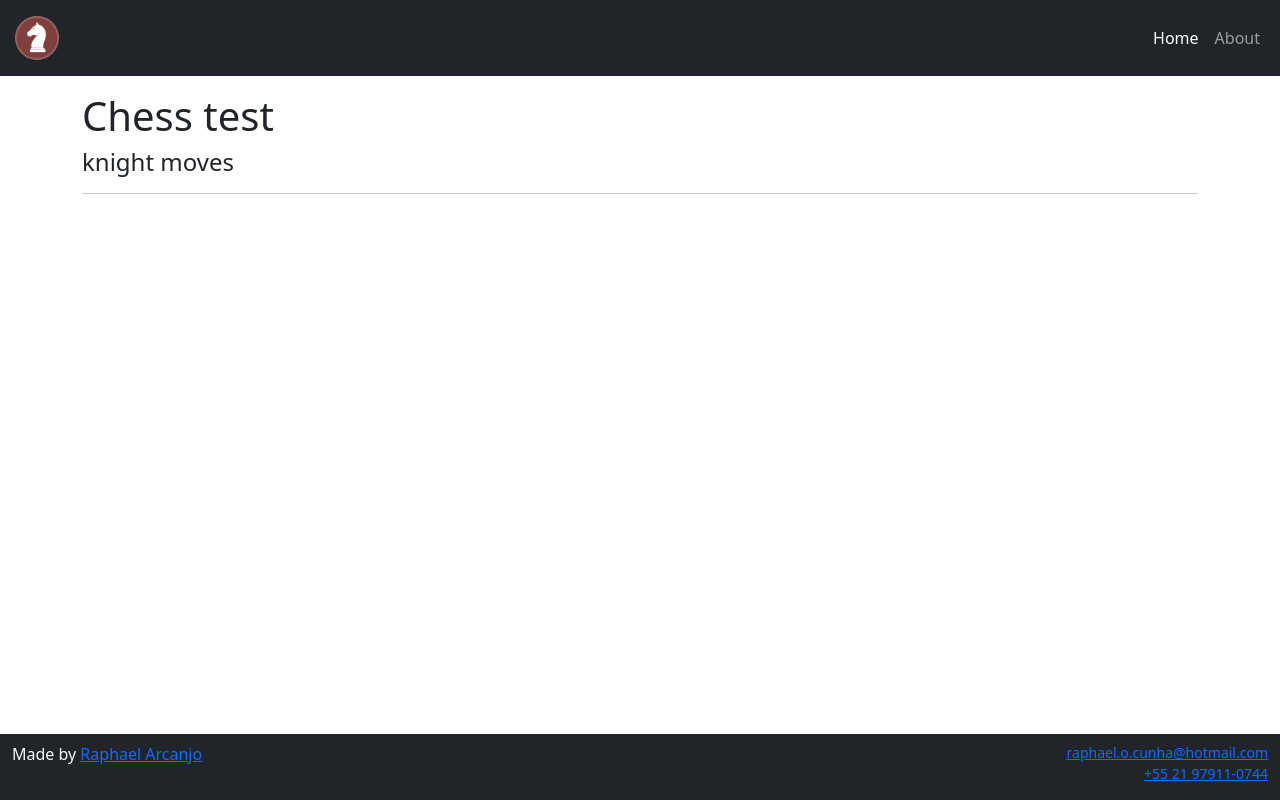
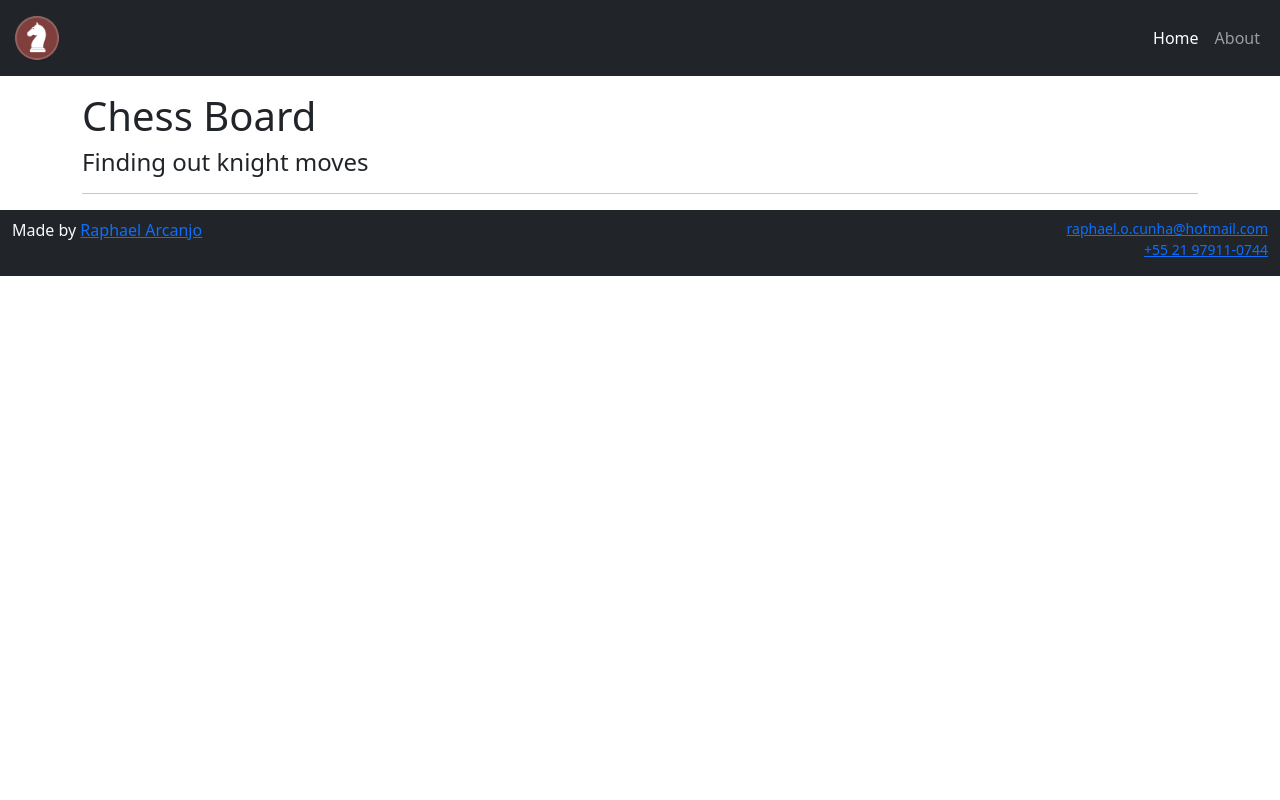
Before and after one commit to raphaelarcanjo/chess_api_rest_python, a Django app: page / in a window 1280 px wide. Run offline with Django 4.2, Linux system fonts and the light colour scheme.

Commit message:
jquery install and css for the chess board

```diff
--- a/chess/static/css/style.css
+++ b/chess/static/css/style.css
@@ -1,9 +1,28 @@
-body {
-    min-height: 100vh;
+div.board-row {
+    display: flex;
+    align-content: center;
+    flex-direction: row;
 }
 
-div.footer {
-    position: absolute;
-    left: 0;
-    bottom: 0
+div.square {
+    border: 1px solid black;
+    margin: 0;
+    padding: 25px;
+    text-align: center;
 }
+
+div.square:hover {
+    filter: contrast(600%);
+}
+
+div.square.light {
+    background-color: orange;
+}
+
+div.square.dark {
+    background-color: orangered;
+}
+
+div.square.chosen {
+    background-color: blue;
+}
--- a/chess/templates/home.html
+++ b/chess/templates/home.html
@@ -2,8 +2,9 @@
 
 {% block main %}
 <div class="container">
-    <h1>Chess test</h1>
-    <h4>knight moves</h4>
+    <h1>Chess Board</h1>
+    <h4>Finding out knight moves</h4>
     <hr />
+    <div class="chess-board"></div>
 </div>
 {% endblock main %}
--- a/chess/templates/layout/base.html
+++ b/chess/templates/layout/base.html
@@ -3,6 +3,9 @@
 <html lang="en">
 <head>
     <meta charset="UTF-8">
+    <meta name="description" content="Chess Board - Finding out knight moves">
+    <meta name="keywords" content="chess, knight">
+    <meta name="author" content="Raphael Arcanjo">
     <meta name="viewport" content="width=device-width, initial-scale=1.0">
     <meta http-equiv="X-UA-Compatible" content="ie=edge">
 
@@ -11,6 +14,7 @@
     <link href="https://cdn.jsdelivr.net/npm/bootstrap@5.1.3/dist/css/bootstrap.min.css" rel="stylesheet" integrity="sha384-1BmE4kWBq78iYhFldvKuhfTAU6auU8tT94WrHftjDbrCEXSU1oBoqyl2QvZ6jIW3" crossorigin="anonymous">
     <link rel="stylesheet" href="{% static 'css/style.css' %}">
 
+    <script src="https://cdnjs.cloudflare.com/ajax/libs/jquery/3.6.0/jquery.min.js" integrity="sha512-894YE6QWD5I59HgZOGReFYm4dnWc1Qt5NtvYSaNcOP+u1T9qYdvdihz0PPSiiqn/+/3e7Jo4EaG7TubfWGUrMQ==" crossorigin="anonymous" referrerpolicy="no-referrer"></script>
     <script src="https://cdn.jsdelivr.net/npm/bootstrap@5.1.3/dist/js/bootstrap.bundle.min.js" integrity="sha384-ka7Sk0Gln4gmtz2MlQnikT1wXgYsOg+OMhuP+IlRH9sENBO0LRn5q+8nbTov4+1p" crossorigin="anonymous"></script>
 
     <title>Chess | {{ title }}</title>
--- a/chess/templates/layout/footer.html
+++ b/chess/templates/layout/footer.html
@@ -1,7 +1,7 @@
 {% block footer %}
 {% endblock footer %}
 
-<div class="container-fluid bg-dark text-light footer pt-2 d-flex">
+<div class="container-fluid bg-dark text-light footer pt-2 d-flex mt-3">
     <p>
         Made by <a href="https://github.com/raphaelarcanjo">Raphael Arcanjo</a>
     </p>
```
